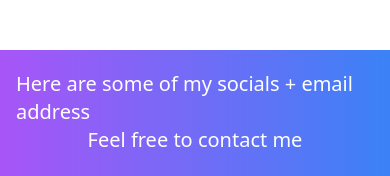
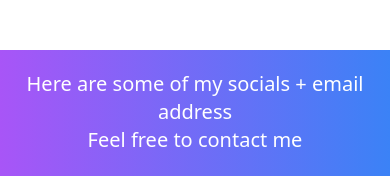
Before and after one commit to Harmxn02/Portfolio, a React (Create React App) app: page / in a window 390 px wide. Shown: the part 5538-5714 px from the top of the page. Built offline with nearby package versions, Linux system fonts and the light colour scheme.

Commit message:
Changed font-weight so its readable on mobile

```diff
--- a/src/components/Footer.js
+++ b/src/components/Footer.js
@@ -8,8 +8,8 @@ export default function Footer(props) {
     <div className="bg-white" id={props.section}>
       <header className="relative bg-white ">
         <div className="bg-gradient-to-r from-purple-500 to-blue-500 h-10 flex flex-col items-center justify-center text-white py-24 px-4 sm:px-6 lg:px-8">
-          <p  className='text-xl font-medium'>Here are some of my socials + email address</p>
-          <p  className='text-xl font-thin pb-4'>Feel free to contact me</p>
+          <p  className='text-xl text-center font-medium'>Here are some of my socials + email address</p>
+          <p  className='text-xl text-center font-light pb-4'>Feel free to contact me</p>
           <div className='flex flex-row gap-8 py-4'>
             <a href='https://www.linkedin.com/in/harmanpnahal/'   target="_blank" rel="noreferrer" ><FaLinkedin className='text-xl sm:text-2xl'/></a>
             <a href='https://github.com/Harmxn02/'                target="_blank" rel="noreferrer" ><FaGithub   className='text-xl sm:text-2xl'/></a>
```
